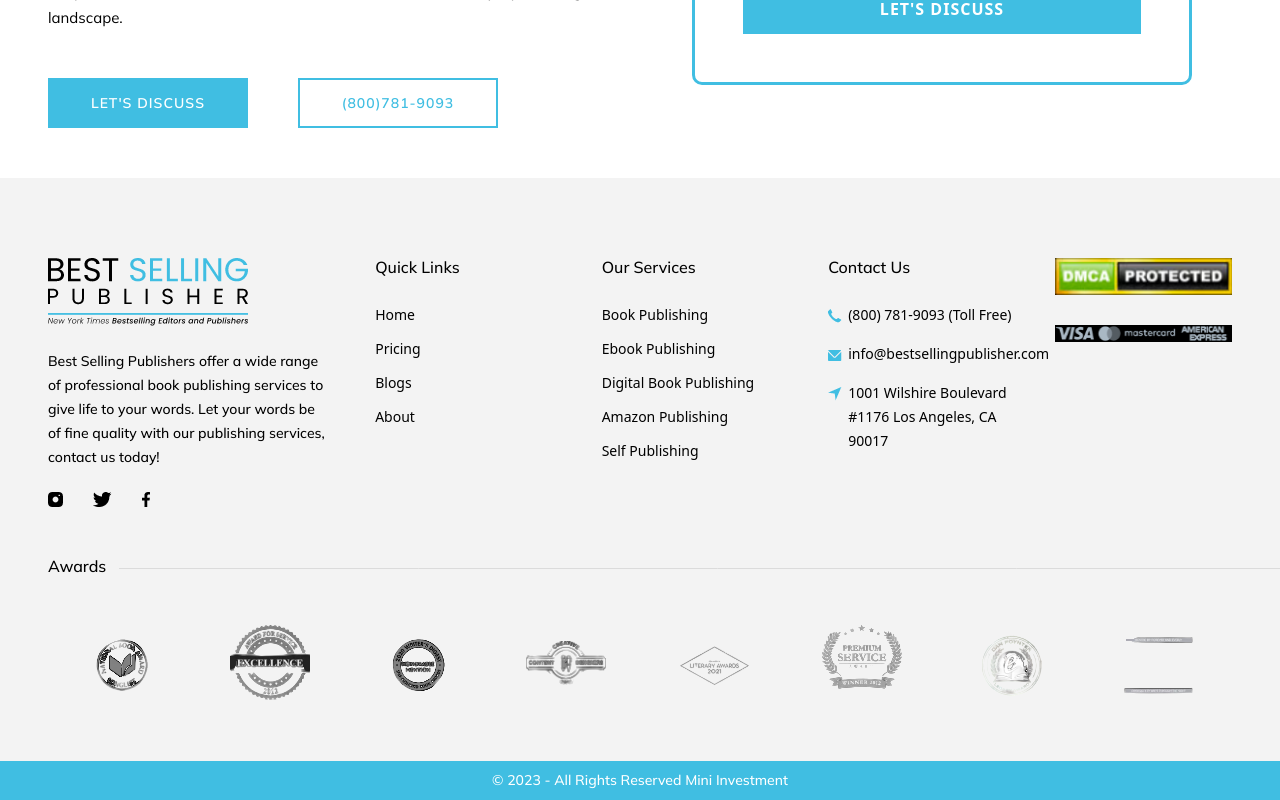
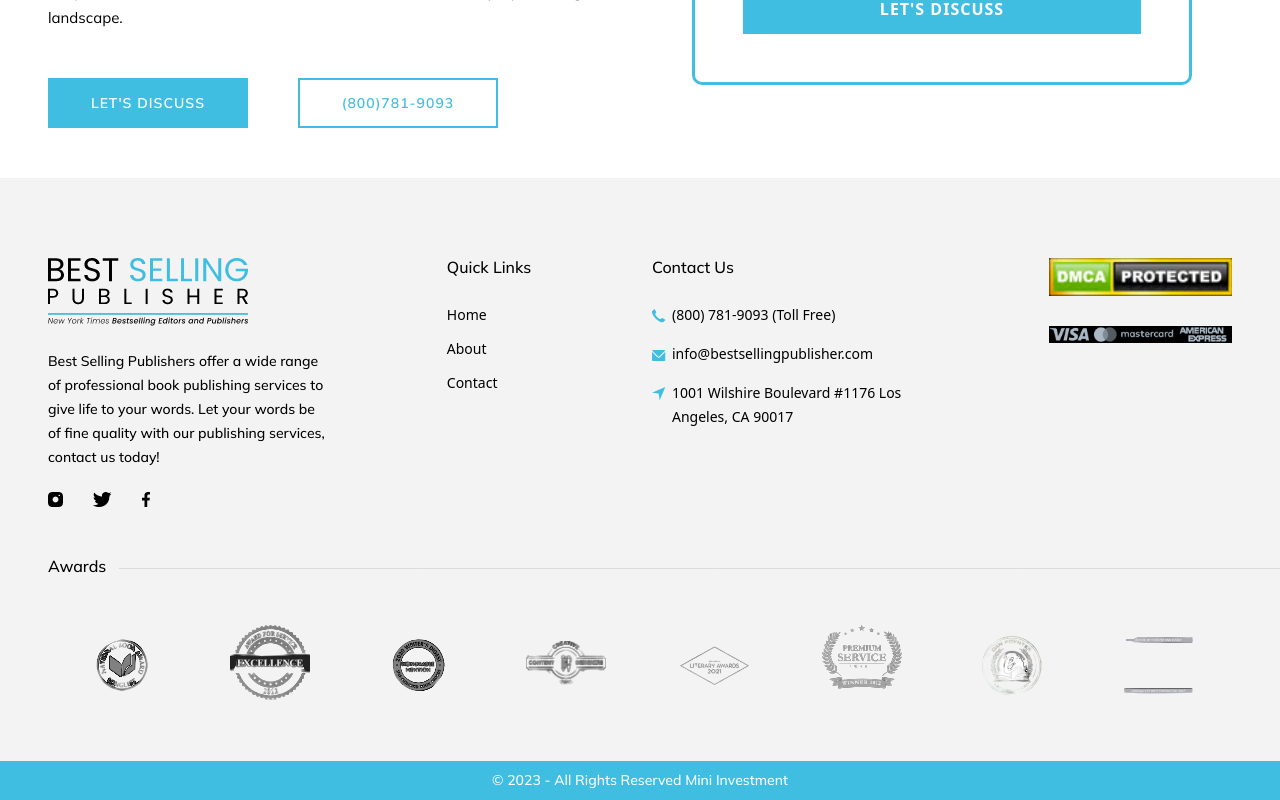
Before and after one commit to cl-farooqaziz/bestsellingpublisher, a Next.js app: page / in a window 1280 px wide. Shown: the part 6850-7650 px from the top of the page. Built offline with nearby package versions, Linux system fonts and the light colour scheme.

Commit message:
changesd

```diff
--- a/components/Footer.js
+++ b/components/Footer.js
@@ -94,30 +94,18 @@
                                 </div>
                             </div>
                         </Col>
-                        <Col xl={2} lg={4}>
+                        <Col xl={3} lg={4} className={styles.footercenter}>
                             <div className={styles.footerLinks}>
                                 <h3 className='font-16 fw-500 font-secondary txt-secondary'>Quick Links</h3>
                                 <ul className='p-0 m-0 mt-4'>
                                     <li><Link href="/">Home</Link></li>
-                                    <li><Link href="/pricing">Pricing</Link></li>
-                                    <li><Link href="/blogs">Blogs</Link></li>
                                     <li><Link href="/about">About</Link></li>
+                                    <li><Link href="/contact">Contact</Link></li>
                                 </ul>
                             </div>
                         </Col>
-                        <Col xl={2} lg={4}>
-                            <div className={styles.footerLinks}>
-                                <h3 className='font-16 fw-500 font-secondary txt-secondary'>Our Services</h3>
-                                <ul className='p-0 m-0 mt-4'>
-                                    <li><Link href="/book-publishing">Book Publishing</Link></li>
-                                    <li><Link href="/ebook-publishing">Ebook Publishing</Link></li>
-                                    <li><Link href="/digital-book-publishing">Digital Book Publishing</Link></li>
-                                    <li><Link href="/amazon-publishing">Amazon Publishing</Link></li>
-                                    <li><Link href="/self-publishing">Self Publishing</Link></li>
-                                </ul>
-                            </div>
-                        </Col>
-                        <Col xl={2} lg={4}>
+
+                        <Col xl={3} lg={4}>
                             <div className={`${styles.footerLinks} ${styles.contct}`}>
                                 <h3 className='font-16 fw-500 font-secondary txt-secondary'>Contact Us</h3>
                                 <ul className='p-0 m-0 mt-4'>
@@ -139,7 +127,7 @@
                                 </ul>
                             </div>
                         </Col>
-                        <Col xl={2} lg={4}>
+                        <Col xl={3} lg={4} className={styles.footercenter1}>
                             <div className={`${styles.footerLinks} ${styles.pyment}`}>
                                 <Image className='img-fluid'
                                     src={payment1}
--- a/styles/Footer.module.css
+++ b/styles/Footer.module.css
@@ -8,6 +8,16 @@
   align-items: center;
   justify-content: flex-start;
   gap: 30px;
+}
+.footercenter{
+  display: flex;
+  justify-content: center;
+
+}
+.footercenter1{
+  display: flex;
+  justify-content: flex-end;
+
 }
 
 .footerLinks ul {
@@ -84,6 +94,19 @@
 /* ===================== Media Queries ===================== */
 
 @media screen and (max-width: 1199px) {
+
+  .footercenter{
+    display: flex;
+    justify-content: flex-start;
+
+  }
+  .footercenter1{
+    display: flex;
+    justify-content: flex-start;
+
+  }
+
+
   .footer .footerRow {
     row-gap: 40px;
   }
```
